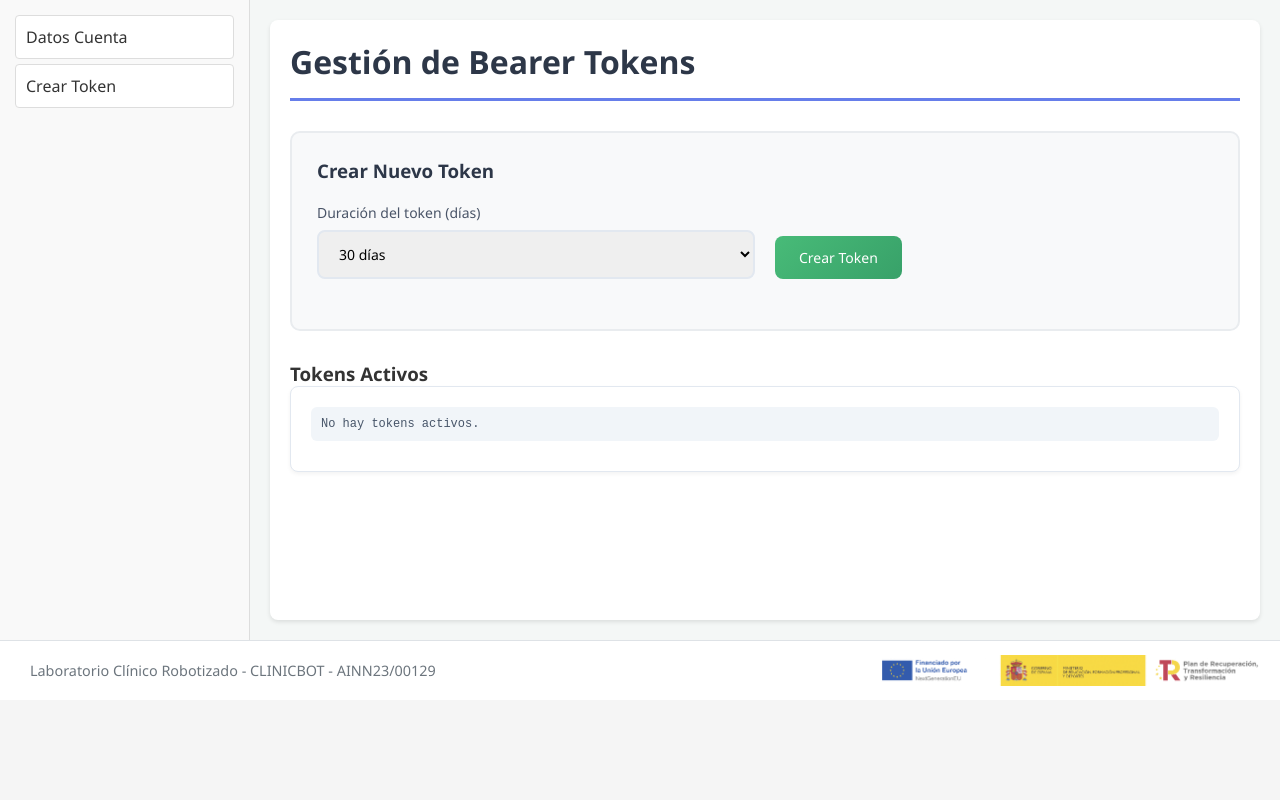
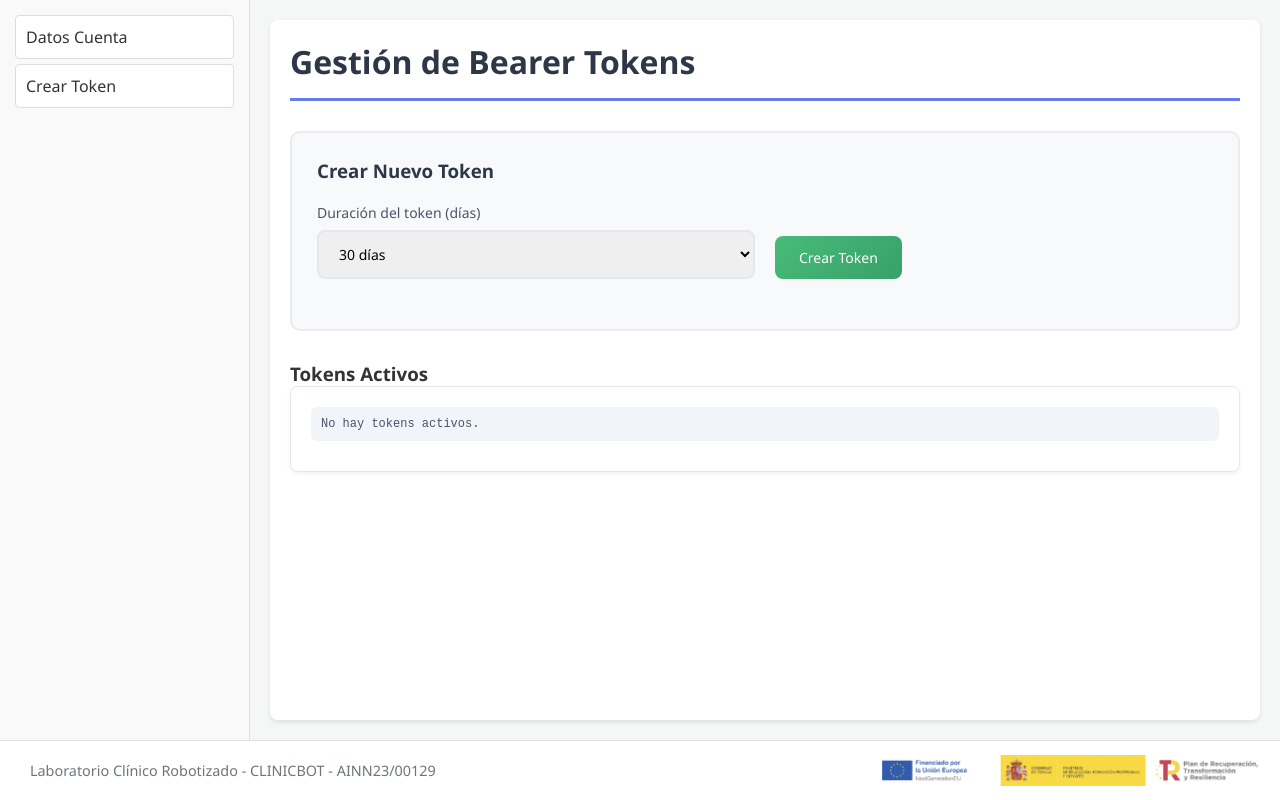
Before and after one commit to mdagraza/Clinicbot, a Django app: template panel_admin/templates/tokens.html in a window 1280 px wide. Run offline with Django 5.2, Linux system fonts and the light colour scheme; the template is opened without the code that fills it, so the values that code supplies are empty; parts of the project's set-up code (start-up, migrations or seed data) failed here and were passed over.

Commit message:
refactor: Adjust admin panel layout and improve content section styling

```diff
--- a/static/formulario/styles-panel.css
+++ b/static/formulario/styles-panel.css
@@ -12,7 +12,8 @@
 
  .admin-panel {
      display: flex;
-     min-height: 80vh;
+     flex: 1;
+     /*min-height: 80vh;*/
      overflow: hidden;
  }
 
@@ -70,6 +71,7 @@
      overflow: hidden;
      padding: 20px;
      background-color: #f4f7f6;
+
  }
 
  .content-section {
```
